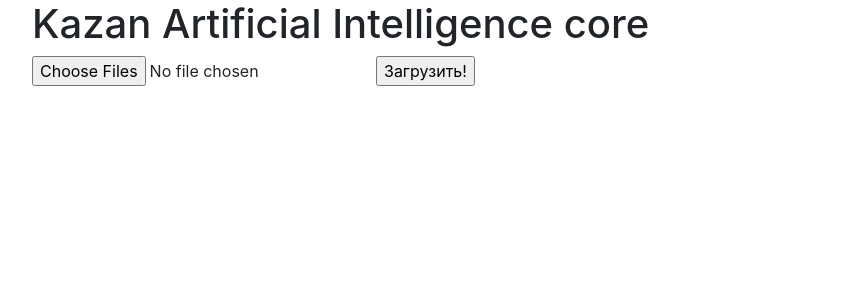
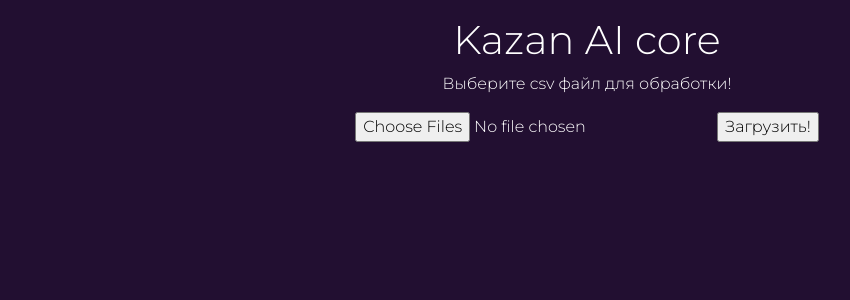
Before and after one commit to efzash/lp_case5_kai_core, a Flask app: page / in a window 1280 px wide. Shown: the top 300 px of the page, without its empty margins (53-903 px from the left). Run offline with Flask 2, Linux system fonts and the light colour scheme; some libraries are stand-ins or nearby versions.

Commit message:
Add files via upload

```diff
--- a/website/app.py
+++ b/website/app.py
@@ -1,5 +1,7 @@
-from flask import Flask, request, jsonify, render_template
-import json
+from flask import Flask, request, jsonify, render_template, send_file
+import os
+
+APP_ROOT = os.path.dirname(os.path.abspath(__file__))
 app = Flask(__name__)
 
 @app.route('/', methods=['GET'])
@@ -8,8 +10,11 @@ def index():
 
 @app.route('/result', methods=['POST'])
 def csv_upload():
-    print(request.files.getlist("file"))
-    return render_template("result.html")
+    target = os.path.join(APP_ROOT, 'static/')
+    for upload in request.files.getlist("file"):
+        destination = "/".join([target, upload.filename])
+        upload.save(destination)
+    return render_template("result.html", filename=upload.filename)
 
 if __name__ == '__main__':
     app.run(debug=True)
--- a/website/templates/index.html
+++ b/website/templates/index.html
@@ -5,21 +5,57 @@
     <title>Hackaton</title>
     <link rel="stylesheet" href="https://stackpath.bootstrapcdn.com/bootstrap/4.5.0/css/bootstrap.min.css"
           integrity="sha384-9aIt2nRpC12Uk9gS9baDl411NQApFmC26EwAOH8WgZl5MYYxFfc+NcPb1dKGj7Sk" crossorigin="anonymous">
+    <link href="https://fonts.googleapis.com/css2?family=Montserrat:wght@300&display=swap" rel="stylesheet">
+    <script src="https://ajax.googleapis.com/ajax/libs/jquery/1.12.0/jquery.min.js"></script>
+    <style>
+        body {
+            font-family: 'Montserrat', sans-serif;
+            color: #fff;
+            background-color: #220f31;
+        }
+
+        form {
+            display: inline-block;
+        }
+    </style>
 </head>
-<body>
+<body class="text-center">
 
-<div class="container">
-    <h1>Kazan Artificial Intelligence core</h1>
-    <div class="form-group">
-         <form class="form-inline" id="upload-form" action="{{ url_for('csv_upload') }}" method="POST"
-          enctype="multipart/form-data">
-        <div class="form-group">
-            <input class="input-group" id="file-picker" type="file" name="file" multiple accept=".csv">
-            <input class="input-group-btn" type="submit" value="Загрузить!" id="upload-button">
-        </div>
-    </form>
-    </div>
+<div class="cover-container d-flex w-100 h-100 p-3 mx-auto flex-column">
+    <header class="masthead mb-auto">
+        <h1 class="masthead-brand">Kazan AI core</h1>
+    </header>
+
+    <p>Выберите csv файл для обработки!</p>
+
+        <form class="" id="upload-form" action="{{ url_for('csv_upload') }}" method="POST"
+              enctype="multipart/form-data">
+            <div class="form-group">
+                <input class="" id="file-picker"  type="file" name="file" multiple accept=".csv">
+                <input class="" type="submit" value="Загрузить!" id="upload-button">
+            </div>
+        </form>
+        <div id="msg"></div>
 
 </div>
 </body>
+<script>
+
+    $("#file-picker").change(function () {
+
+        var input = document.getElementById('file-picker');
+
+        for (var i = 0; i < input.files.length; i++) {
+            var ext = input.files[i].name.substring(input.files[i].name.lastIndexOf('.') + 1).toLowerCase()
+
+            if (ext == 'csv') {
+                $("#msg").text("Файл готов к загрузке.")
+            } else {
+                $("#msg").text("Данный тип файла не поддерживается. Требуется .csv")
+            }
+
+        }
+    });
+
+</script>
 </html>
```
Also changed, not shown: website/templates/result.html (+19 -3 lines).
